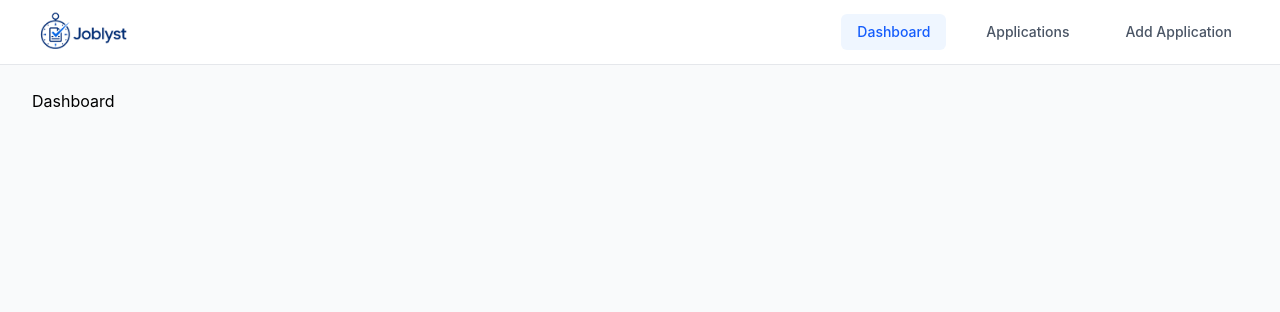
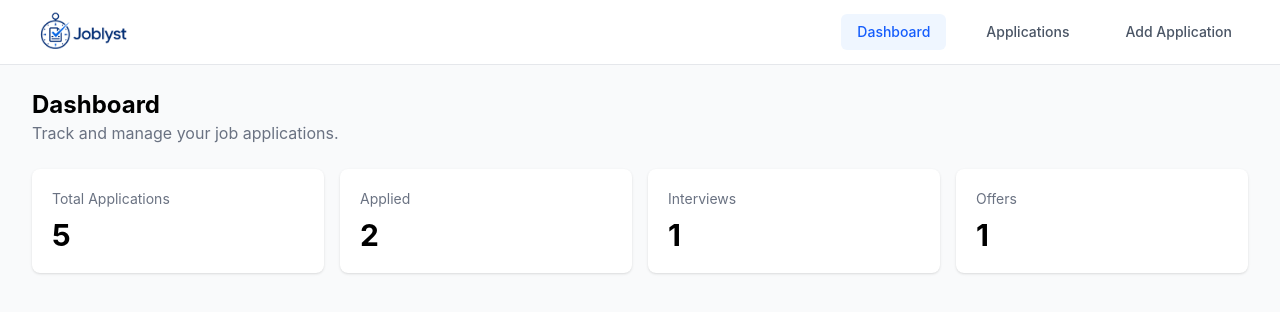
Before and after one commit to pogadoronald-ctrl/Job-Application-Tracker, a React (Vite) app: page / in a window 1280 px wide. Shown: the top 312 px of the page. Built offline with nearby package versions, Linux system fonts and the light colour scheme.

Commit message:
Added cards for dashboard

```diff
--- a/src/pages/Dashboard.tsx
+++ b/src/pages/Dashboard.tsx
@@ -1,7 +1,38 @@
-export default function Dashboard(){
-    return(
-        <>
-            <h1>Dashboard</h1>
-        </>
-    )
+import { mockApplications } from "../data/mockApplications";
+
+export default function Dashboard() {
+    const totalApplications = mockApplications.length;
+
+    return (
+        <div className="space-y-6">
+        <div>
+            <h1 className="text-2xl font-bold">Dashboard</h1>
+            <p className="text-gray-500">
+            Track and manage your job applications.
+            </p>
+        </div>
+
+        <div className="grid grid-cols-1 gap-4 sm:grid-cols-2 lg:grid-cols-4">
+            <div className="rounded-lg shadow-sm bg-white p-5">
+            <p className="text-sm text-gray-500">Total Applications</p>
+            <p className="mt-2 text-3xl font-bold">{totalApplications}</p>
+            </div>
+
+            <div className="rounded-lg shadow-sm bg-white p-5">
+            <p className="text-sm text-gray-500">Applied</p>
+            <p className="mt-2 text-3xl font-bold">2</p>
+            </div>
+
+            <div className="rounded-lg shadow-sm bg-white p-5">
+            <p className="text-sm text-gray-500">Interviews</p>
+            <p className="mt-2 text-3xl font-bold">1</p>
+            </div>
+
+            <div className="rounded-lg shadow-sm bg-white p-5">
+            <p className="text-sm text-gray-500">Offers</p>
+            <p className="mt-2 text-3xl font-bold">1</p>
+            </div>
+        </div>
+        </div>
+    );
 }
```
